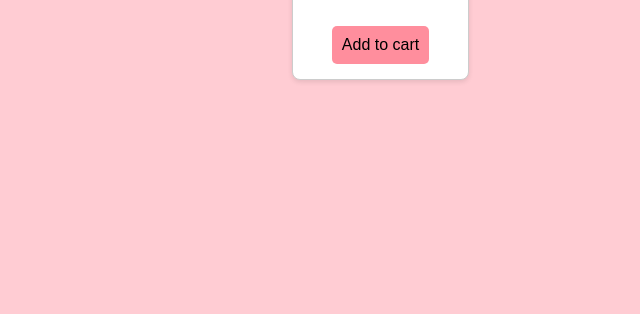
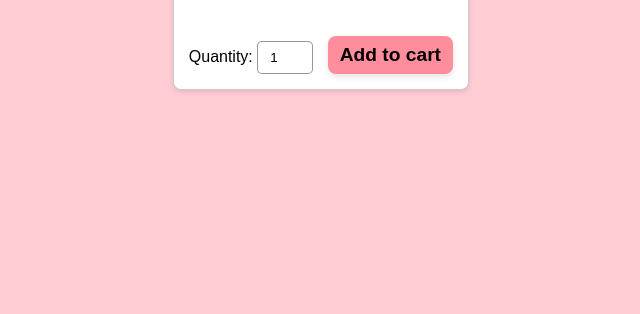
Before and after one commit to annastrombeerg/WebDevelopment2, a PHP site: page /product.php in a window 1280 px wide. Shown: the part 419-733 px from the top of the page, without its empty margins (161-801 px from the left). Run offline with PHP 8.4, Linux system fonts and the light colour scheme; the visitor is signed in with stand-in values (Sample User, id 1); tables that the repository leaves empty or names only in its code hold one stand-in row (values such as "Sample post").

Commit message:
final task

```diff
--- a/Gesällprov/product.php
+++ b/Gesällprov/product.php
@@ -78,18 +78,23 @@ try {
                         <p>{$row['description']}</p>
                         <p>Price: {$row['price']} kr</p>
             EOD;
-            // Hämta bild om den finns
+            //Hämta bild om den finns
             $image_sql = "SELECT image FROM products WHERE id = " . $row['id'];
             $image_result = $conn->query($image_sql);
         if ($image_result->num_rows > 0) {
             $image_row = $image_result->fetch_assoc();
-            // Lägg till bild direkt efter produktinformation
+            //Lägg till bild direkt efter produktinformation
             $block .= "<p><img src='product.php?id=" . $row['id'] . "' alt='Bild saknas!' /></p>";
         }
 
             //Lägg till produkt i kundvagnen
             $block .= <<<EOD
-                <a href='add_cart.php?product_id={$row['id']}'>Add to cart</a>
+                <form method="post" action="add_cart.php" class="add-cart-form">
+                    <input type="hidden" name="product_id" value="{$row['id']}">
+                    <label for="qty{$row['id']}">Quantity:</label>
+                    <input type="number" name="quantity" id="qty{$row['id']}" value="1" min="1" max="20" required>
+                    <button type="submit" class="button">Add to cart</button>
+                </form>
                     </div>
             EOD;
             $output .= $block;
--- a/Gesällprov/style.css
+++ b/Gesällprov/style.css
@@ -193,18 +193,57 @@ form button:hover {
     color: #333;
 }
 
-.product a {
+.add-cart-form {
+    margin-top: 10px;
+}
+
+.add-cart-form input[type="number"] {
+    width: 60px;
+    padding: 5px;
+    margin-right: 10px;
+    border-radius: 5px;
+    border: 1px solid #ccc;
+}
+
+.add-cart-form .button {
     display: inline-block;
-    margin-top: 10px;
-    padding: 10px;
+    margin-top: 20px;
+    padding: 8px 12px;
+    width: auto;
     background-color: rgb(255, 142, 157);
     color: black;
     text-decoration: none;
-    border-radius: 5px;
+    border-radius: 8px;
+    margin-left: 0;
+    box-shadow: 0 3px 6px rgba(0,0,0,0.1);
+    font-weight: bold;
+    font-size: 1.2rem;
+    transition: background-color 0.3s, transform 0.2s;
 }
 
-.product a:hover {
+.add-cart-form .button:hover{
     background-color: rgb(255, 204, 211);
+    transform: scale(1.03);
+}
+
+.add-cart-form a.button {
+    display: block;
+    width: fit-content;
+    margin: 30px auto 0;
+}
+
+.add-cart-form label,
+.add-cart-form input[type="number"] {
+    display: inline-block;
+    vertical-align: middle;
+}
+
+.add-cart-form input[type="number"] {
+    width: 30px;
+    padding: 8px 12px;
+    margin-right: 10px;
+    border-radius: 5px;
+    border: 1px solid #33333383;
 }
 
 /* Styling för kundvagnen */
@@ -239,7 +278,7 @@ form button:hover {
 .cart .button {
     display: inline-block;
     margin-top: 20px;
-    padding: 14px 28px;
+    padding: 12px 24px;
     background-color: rgb(255, 142, 157);
     color: black;
     text-decoration: none;
@@ -247,18 +286,29 @@ form button:hover {
     margin-left: 0;
     box-shadow: 0 3px 6px rgba(0,0,0,0.1);
     font-weight: bold;
+    font-size: 1.2rem;
     transition: background-color 0.3s, transform 0.2s;
 }
 
 .cart .button:hover {
     background-color: rgb(255, 204, 211);
-    transform: scale(1.35);
+    transform: scale(1.03);
 }
 
 .cart a.button {
     display: block;
     width: fit-content;
     margin: 30px auto 0;
+}
+
+input#customMessage {
+    padding: 10px;
+    border: 1px solid #ccc;
+    border-radius: 8px;
+    width: 80%;
+    font-size: 1.2em;
+    margin: 10px auto;
+    display: block;
 }
 
 /* Checkout/pay styling */
```
Also changed, not shown: Gesällprov/add_cart.php (+7 -9 lines), Gesällprov/cart.php (+10 -1 lines), Gesällprov/pay.php (+15 -4 lines).
